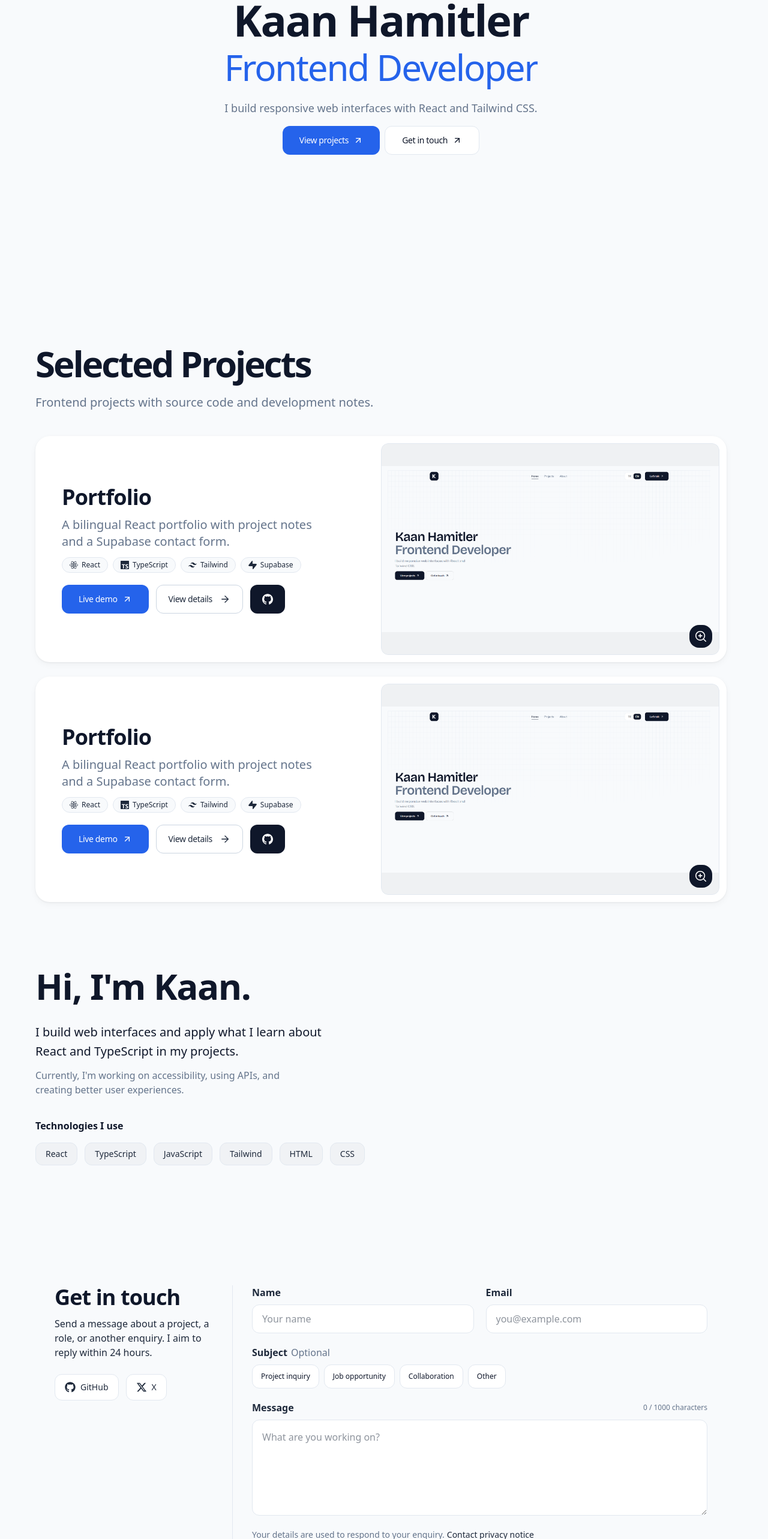
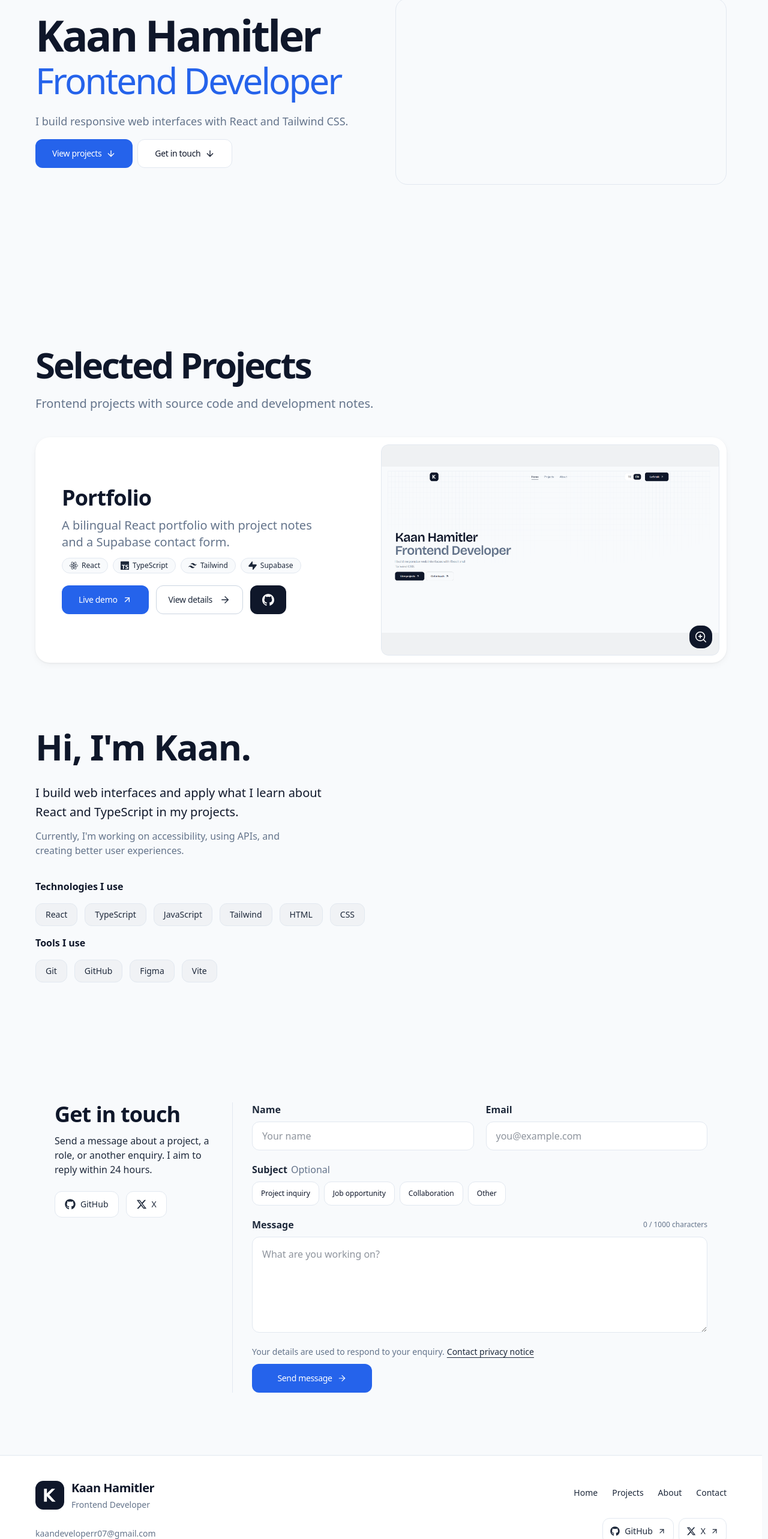
Before and after one commit to Kaan-Developer/Portfolio, a React (Vite) app: page / in a window 1280 px wide. Shown: the part 219-2785 px from the top of the page at 60% size. Built offline with nearby package versions, Linux system fonts and the light colour scheme.

Commit message:
feat: update portfolio sections and button arrows

```diff
--- a/src/components/sections/About.tsx
+++ b/src/components/sections/About.tsx
@@ -36,20 +36,19 @@ const About = () => {
                 </li>
               ))}
             </ul>
+
+            <span className="text-black text-md font-semibold">{about.toolTitle}</span>
+                        <ul className="flex flex-wrap gap-3">
+              {about.tools.map((tool) => (
+                <li
+                  key={tool}
+                  className="inline-flex items-center rounded-md border border-border bg-black/[0.03] px-4 py-2 text-sm font-medium text-ink"
+                >
+                  {tool}
+                </li>
+              ))}
+            </ul>
           </div>
-
-{/*           <div className="flex flex-wrap items-center mt-4 gap-3">
-            <Button github link={site.links.github} target="_blank">
-              Github
-            </Button>
-
-            <Button
-              twitter
-              link="https://x.com/KHamitler78641"
-              target="_blank"
-              className="gap-2"
-            ></Button>
-          </div> */}
         </Reveal>
         <div className="mt-8 border-t border-border pt-8 lg:hidden"></div>
       </div>
--- a/src/components/sections/Contact.tsx
+++ b/src/components/sections/Contact.tsx
@@ -233,7 +233,7 @@ const Contact = () => {
               <button
                 type="submit"
                 disabled={submitState === "sending"}
-                className="group inline-flex h-12 w-full lg:max-w-50 cursor-pointer items-center justify-center gap-2 rounded-md bg-black px-7 text-sm font-medium tracking-tight text-white transition-[background-color,box-shadow,transform] duration-200 ease-out hover:bg-ink focus-visible:outline-2 focus-visible:outline-offset-4 focus-visible:outline-primary active:scale-[0.98] disabled:cursor-wait disabled:opacity-60 motion-reduce:transition-none motion-reduce:active:scale-100"
+                className="group inline-flex h-12 w-full lg:max-w-50 cursor-pointer items-center justify-center gap-2 rounded-md bg-primary px-7 text-sm font-medium tracking-tight text-white transition-[background-color,box-shadow,transform] duration-200 ease-out hover:bg-primary-strong focus-visible:outline-2 focus-visible:outline-offset-4 focus-visible:outline-primary active:scale-[0.98] disabled:cursor-wait disabled:opacity-60 motion-reduce:transition-none motion-reduce:active:scale-100"
               >
                 {submitState === "sending"
                   ? form.submittingLabel
--- a/src/components/sections/Footer.tsx
+++ b/src/components/sections/Footer.tsx
@@ -1,46 +1,98 @@
+import { ArrowUpRight } from "lucide-react";
+import { Link } from "react-router-dom";
+import { socialLinks } from "../../data/socialLinks";
 import { useSite } from "../../hooks/useSite";
-import { Link } from "react-router-dom";
 import LogoMark from "../ui/LogoMark";
-import SocialMedia from "../ui/SocialMedia";
 
 const Footer = () => {
   const site = useSite();
+
   return (
-    <footer className="relative max-w-6xl w-full mx-auto py-6 px-10 lg:px-0 md:py-8">
-      <div className="grid gap-4 md:grid-cols-[minmax(0,1fr)_auto_auto] md:items-center md:gap-x-8">
-        <div className="flex items-center gap-3">
-          <LogoMark className="h-10 w-auto" />
+    <footer className="mt-12 border-t border-border bg-white">
+      <div className="mx-auto w-full max-w-6xl px-10 xl:px-0">
+        <div className="flex flex-col gap-8 py-10 md:flex-row md:items-start md:justify-between md:gap-10">
+          <div className="flex min-w-0 flex-col items-start">
+            <Link
+              to="/#home"
+              aria-label={site.accessibility.home}
+              className="inline-flex max-w-full items-center gap-3 rounded-md"
+            >
+              <LogoMark className="h-12 w-12 shrink-0" />
+
               <div className="min-w-0">
-            <p className="font-display text-lg font-semibold text-black">
+                <p className="font-display text-xl font-semibold tracking-tight text-black">
                   {site.name}
                 </p>
-            <p className="text-sm text-muted">{site.role}</p>
+
+                <p className="mt-1 text-sm text-muted">
+                  {site.role}
+                </p>
+              </div>
+            </Link>
+
+            <a
+              href={"mailto:" + site.contact.email}
+              className="mt-4 inline-flex min-h-11 max-w-full items-center break-all text-sm text-muted underline-offset-4 hover:text-primary hover:underline"
+            >
+              {site.contact.email}
+            </a>
+          </div>
+
+          <div className="flex min-w-0 flex-col items-start gap-5 md:items-end">
+            <nav aria-label={site.accessibility.footerNavigation}>
+              <ul className="flex flex-wrap gap-x-6 gap-y-1 md:justify-end">
+                {site.bubbles.map((item) => (
+                  <li key={item.target}>
+                    <Link
+                      to={"/#" + item.target}
+                      className="inline-flex min-h-11 items-center text-sm font-medium text-ink underline-offset-4 hover:text-primary hover:underline"
+                    >
+                      {item.label}
+                    </Link>
+                  </li>
+                ))}
+              </ul>
+            </nav>
+
+            <div className="flex flex-wrap gap-2">
+              {socialLinks.map(({ name, href, icon: Icon }) => (
+                <a
+                  key={name}
+                  href={href}
+                  target="_blank"
+                  rel="noopener noreferrer"
+                  className="inline-flex min-h-11 items-center gap-2 rounded-md border border-border px-3 text-sm font-medium text-ink transition-colors hover:border-border-strong hover:bg-bg motion-reduce:transition-none"
+                >
+                  <Icon size={16} aria-hidden="true" />
+                  <span>{name}</span>
+                  <ArrowUpRight size={14} aria-hidden="true" />
+
+                  <span className="sr-only">
+                    {" "}
+                    {site.accessibility.opensInNewTab}
+                  </span>
+                </a>
+              ))}
+            </div>
           </div>
         </div>
 
-        <nav aria-label={site.accessibility.footerNavigation} className="flex flex-wrap gap-x-4">
-          {site.bubbles.map((item) => (
+        <div className="flex flex-col gap-1 border-t border-border py-5 text-xs leading-6 text-muted sm:flex-row sm:items-center sm:justify-between sm:gap-6">
+          <p>
+            © {new Date().getFullYear()} {site.name}.{" "}
+            <span className="block sm:inline">
+              {site.footer.Allrightsreserved}
+            </span>
+          </p>
+
           <Link
-              key={item.target}
-              to={`/#${item.target}`}
-              className="inline-flex min-h-11 items-center text-sm text-ink underline-offset-4 transition-colors hover:text-primary hover:underline"
+            to="/privacy"
+            className="inline-flex min-h-11 items-center underline-offset-4 hover:text-primary hover:underline"
           >
-              {item.label}
+            {site.contact.form.privacyTitle}
           </Link>
-          ))}
-        </nav>
-
-        <SocialMedia />
-
         </div>
-
-      <div className="mt-4 flex flex-col items-start border-t border-border justify-between gap-4 text-sm leading-6 text-muted md:flex-row md:gap-8">
-        <p className="shrink-0 md:pt-2.5 text-base">
-          © {new Date().getFullYear()} {site.name}. {site.footer.Allrightsreserved}
-        </p>
       </div>
-
-      <div className="border-t border-white/20" />
     </footer>
   );
 };
--- a/src/components/sections/Hero.tsx
+++ b/src/components/sections/Hero.tsx
@@ -33,16 +33,16 @@ const Hero = () => {
   return (
     <section
       id="home"
-      className="flex relative mt-24 mb-20 grid w-full items-center gap-10 overflow-hidden py-30 lg:gap-12"
+      className="relative mt-24 mb-20 grid w-full grid-cols-1 lg:grid-cols-[minmax(0,3fr)_minmax(0,3fr)] items-center gap-10 overflow-hidden py-30 lg:gap-12"
     >
       <motion.div
         variants={content}
         initial={reduce ? false : "hidden"}
         animate="visible"
-        className="relative z-10 flex flex-col items-center justify-center gap-4"
+        className="relative z-10 flex min-w-0 flex-col justify-center gap-4"
       >
-        <h1 className="text-5xl font-semibold leading-[1.02] tracking-[-0.03em] text-black lg:text-7xl">
-          <span className="block overflow-hidden pb-2 text-center">
+        <h1 className="font-semibold leading-[1.02] tracking-[-0.03em] text-black lg:text-8xl">
+          <span className="block overflow-hidden pb-2 text-balance text-5xl font-semibold leading-[0.95] tracking-[-0.05em] md:text-7xl lg:Text-8xl">
             <motion.span variants={item} className="block">
               {site.name}
             </motion.span>
@@ -63,11 +63,11 @@ const Hero = () => {
         </motion.p>
 
         <motion.div variants={item} className="flex flex-wrap gap-2">
-          <Button arrow link="#projects" variant="blue">
+          <Button arrow arrowDirection="down" link="#projects" variant="blue">
             {site.buttons.projectBtn}
           </Button>
 
-          <Button arrow link="#contact" variant="outline">
+          <Button arrow arrowDirection="down" link="#contact" variant="outline">
             {site.buttons.contactBtn}
           </Button>
         </motion.div>
@@ -81,8 +81,12 @@ const Hero = () => {
           delay: reduce ? 0 : 0.35,
           ease: [0.22, 1, 0.36, 1],
         }}
-        className="relative z-10"
+        className="relative z-10 min-w-0"
       >
+        <div
+          aria-hidden="true"
+          className="aspect-video w-full overflow-hidden rounded-xl border border-border bg-bg"
+        />
       </motion.div>
     </section>
   );
--- a/src/components/sections/Projects.tsx
+++ b/src/components/sections/Projects.tsx
@@ -112,6 +112,7 @@ const Projects = ({ hideDetails = false }: projectBtnType) => {
                       target="_blank"
                       variant="primary"
                       className="!gap-0"
+                      iconSize={20}
                     ></Button>
                   </div>
                 </div>
--- a/src/components/ui/Button.tsx
+++ b/src/components/ui/Button.tsx
@@ -1,6 +1,6 @@
 import type { ComponentPropsWithoutRef, ReactNode } from "react";
 import clsx from "clsx";
-import { ArrowUpRight, ArrowRight } from "lucide-react";
+import { ArrowDown, ArrowRight, ArrowUpRight } from "lucide-react";
 import { SiGithub } from "react-icons/si";
 import { FaXTwitter } from "react-icons/fa6";
 
@@ -8,7 +8,7 @@ import { FaXTwitter } from "react-icons/fa6";
 interface Props extends ComponentPropsWithoutRef<"a"> {
   variant?: "primary" | "blue" | "outline";
   arrow?: boolean;
-  arrowDirection?: "up-right" | "right";
+  arrowDirection?: "down" | "right" | "up-right";
   github?: boolean;
   twitter?: boolean;
   iconSize?: number;
@@ -70,8 +70,15 @@ const Button = ({
         children
       )}
 
-      {arrow &&
-        (arrowDirection === "right" ? (
+      {arrow && (
+  arrowDirection === "down" ? (
+    <ArrowDown
+      size={16}
+      strokeWidth={2}
+      aria-hidden="true"
+      className="transition-transform duration-200 group-hover:translate-y-1"
+    />
+  ) : arrowDirection === "right" ? (
     <ArrowRight
       size={16}
       strokeWidth={2}
@@ -85,7 +92,8 @@ const Button = ({
       aria-hidden="true"
       className="transition-transform duration-200 group-hover:translate-x-0.5 group-hover:-translate-y-0.5"
     />
-        ))}
+  )
+)}
 
         {twitter && (
           <span className="inline-flex items-center gap-2 text-sm font-semibold leading-none">
--- a/src/components/ui/Ul.tsx
+++ b/src/components/ui/Ul.tsx
@@ -66,7 +66,7 @@ const Ul = ({
         : "flex flex-wrap justify-center rounded-md items-center gap-1 border border-black/5 bg-white/80 p-1.5 shadow-soft backdrop-blur-md"
       : mobile
         ? "flex flex-col items-start gap-3"
-        : "absolute left-1/2 top-1/2 flex -translate-x-1/2 -translate-y-1/2 items-center gap-8"
+        : "flex items-center gap-8"
   }
 >
   {links.map((bubble) => {
--- a/src/data/enSite.ts
+++ b/src/data/enSite.ts
@@ -15,6 +15,7 @@ export const enSite = {
     { label: "Home", target: "home" },
     { label: "Projects", target: "projects" },
     { label: "About", target: "about" },
+    { label: "Contact", target: "contact" },
   ],
 
   projects,
@@ -87,6 +88,7 @@ description:
 description2:
   "Currently, I'm working on accessibility, using APIs, and creating better user experiences.",
         techTitle: "Technologies I use",
+      toolTitle: "Tools I use",
       tech: ["React", "TypeScript", "JavaScript", "Tailwind", "HTML", "CSS"],
       tools: ["Git", "GitHub", "Figma", "Vite"],
     },
--- a/src/data/projects.ts
+++ b/src/data/projects.ts
@@ -32,35 +32,5 @@ export const projects: Project[] = [
           "Project cards and detail pages use the active language's project data. Updating a title or link there updates both views.\n\nThe shared Project type checks each record's structure, while content files hold the copy. This keeps wording changes out of the rendering components. Because translations live in separate files, slugs and links need to be kept aligned.",
       },
     ],
-  },{
-    title: "Portfolio",
-    image: portfolioHero,
-    slug: "portfolio",
-    description:
-      "A bilingual React portfolio with project notes and a Supabase contact form.",
-    tech: ["React", "TypeScript", "Tailwind", "Supabase"],
-    github: "https://github.com/Kaan-Developer/Portfolio",
-    live: "http://localhost:5173",
-    caseStudy: {
-      problem:
-        "I needed one place to present my frontend work and receive enquiries.",
-      contribution:
-        "I designed the interface and built the responsive layouts, navigation, project pages, and contact function.",
-      decisions: [
-        "Project cards and detail pages read the same data, so descriptions and links can be updated in one place. Turkish and English content is stored separately.",
-        "The homepage uses section links; React Router gives each project a direct URL. This keeps homepage navigation simple while making the details shareable.",
-        "The contact function validates requests and saves messages before attempting a Resend notification. A failed notification leaves the database record intact; email delivery needs to be checked separately.",
-        "The browser uses a publishable Supabase key. Database writes and the Resend key stay in the server function.",
-      ],
-      outcome:
-        "The portfolio has Turkish and English content, directly addressable project pages, and a contact flow that can save a message even if its email notification fails.",
-    },
-    blogs: [
-      {
-        title: "Project content",
-        content:
-          "Project cards and detail pages use the active language's project data. Updating a title or link there updates both views.\n\nThe shared Project type checks each record's structure, while content files hold the copy. This keeps wording changes out of the rendering components. Because translations live in separate files, slugs and links need to be kept aligned.",
-      },
-    ],
   },
 ];
--- a/src/data/trSite.ts
+++ b/src/data/trSite.ts
@@ -17,6 +17,7 @@ export const trSite: typeof enSite = {
     { label: "Ana Sayfa", target: "home" },
     { label: "Projeler", target: "projects" },
     { label: "Hakkımda", target: "about" },
+    { label: "İletişim", target: "contact" },
   ],
 
   projects: [
@@ -24,37 +25,6 @@ export const trSite: typeof enSite = {
       title: "Portfolyo",
       image: portfolioHero,
       slug: "portfolio",
-      description:
-        "Proje notları ve Supabase iletişim formu içeren, Türkçe ve İngilizce React portfolyosu.",
-      tech: ["React", "TypeScript", "Tailwind", "Supabase"],
-      github: "https://github.com/Kaan-Developer/Portfolio",
-      live: "http://localhost:5173",
-      caseStudy: {
-        problem:
-          "Frontend çalışmalarımı sunabileceğim ve iletişim taleplerini alabileceğim tek bir yere ihtiyacım vardı.",
-        contribution:
-          "Arayüz tasarımını, responsive düzenleri, gezinmeyi, proje sayfalarını ve iletişim formunun sunucu fonksiyonunu geliştirdim.",
-        decisions: [
-          "Proje kartları ve detay sayfaları aynı veriyi kullanıyor; açıklama ve bağlantılar tek yerden güncelleniyor. Türkçe ve İngilizce içerikler ayrı dosyalarda tutuluyor.",
-          "Ana sayfada bölüm bağlantıları, proje detaylarında React Router kullanıyorum. Böylece ana sayfadaki gezinme sade kalırken detaylar doğrudan bir bağlantıyla paylaşılabiliyor.",
-          "İletişim fonksiyonu isteği doğrulayıp mesajı kaydettikten sonra Resend bildirimini deniyor. Bildirim başarısız olursa veritabanı kaydı korunuyor; e-posta tesliminin ayrıca izlenmesi gerekiyor.",
-          "Tarayıcıda Supabase'in publishable anahtarı kullanılıyor. Veritabanına yazma işlemi ve Resend anahtarı sunucu fonksiyonunda kalıyor.",
-        ],
-        outcome:
-          "Portfolyo; Türkçe ve İngilizce içerik, doğrudan açılabilen proje sayfaları ve e-posta bildirimi başarısız olsa da mesajı saklayabilen bir iletişim akışı içeriyor.",
-      },
-      blogs: [
-        {
-          title: "Proje içeriği",
-          content:
-            "Proje kartları ve detay sayfaları, seçili dilin proje verisini kullanıyor. Başlık veya bağlantı bu veride değiştirildiğinde iki görünüm de güncelleniyor.\n\nOrtak Project tipi her kaydın yapısını denetlerken metinler veri dosyalarında tutuluyor. Böylece metin değişiklikleri için render bileşenlerini düzenlemek gerekmiyor. Çeviriler ayrı dosyalarda olduğundan slug ve bağlantıları eşleşmiş tutmak gerekiyor.",
-        },
-      ],
-    },
-    {
-      title: "Portfolyo",
-      image: portfolioHero,
-      slug: "portfolio-2",
       description:
         "Proje notları ve Supabase iletişim formu içeren, Türkçe ve İngilizce React portfolyosu.",
       tech: ["React", "TypeScript", "Tailwind", "Supabase"],
@@ -152,6 +122,7 @@ export const trSite: typeof enSite = {
       description2:
         "Şu sıralar erişilebilirlik, API kullanımı ve daha iyi kullanıcı deneyimleri üzerine çalışıyorum.",
       techTitle: "Kullandığım Teknolojiler",
+      toolTitle: "Kullandığım araçlar",
       tech: ["React", "TypeScript", "JavaScript", "Tailwind", "HTML", "CSS"],
       tools: ["Git", "GitHub", "Figma", "Vite"],
     },
```
Also changed, not shown: src/components/ui/Navbar.tsx (+10 -4 lines). Lines whose indentation alone changed are shown as unchanged.
